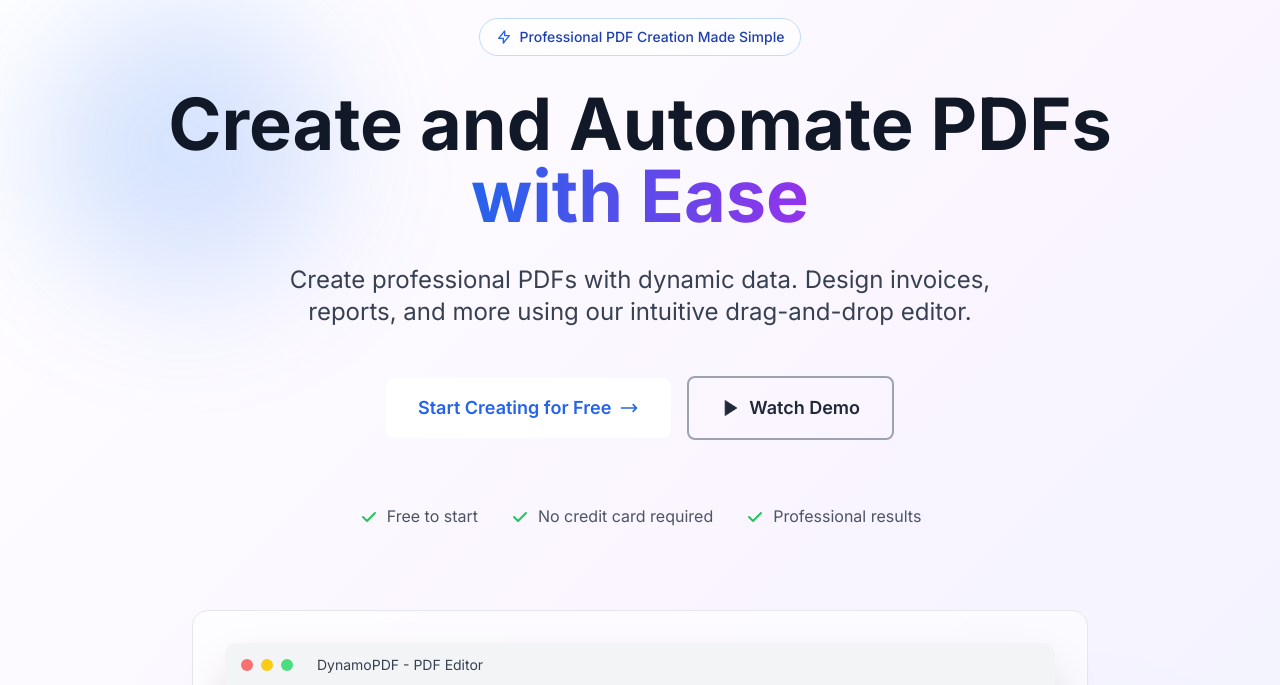
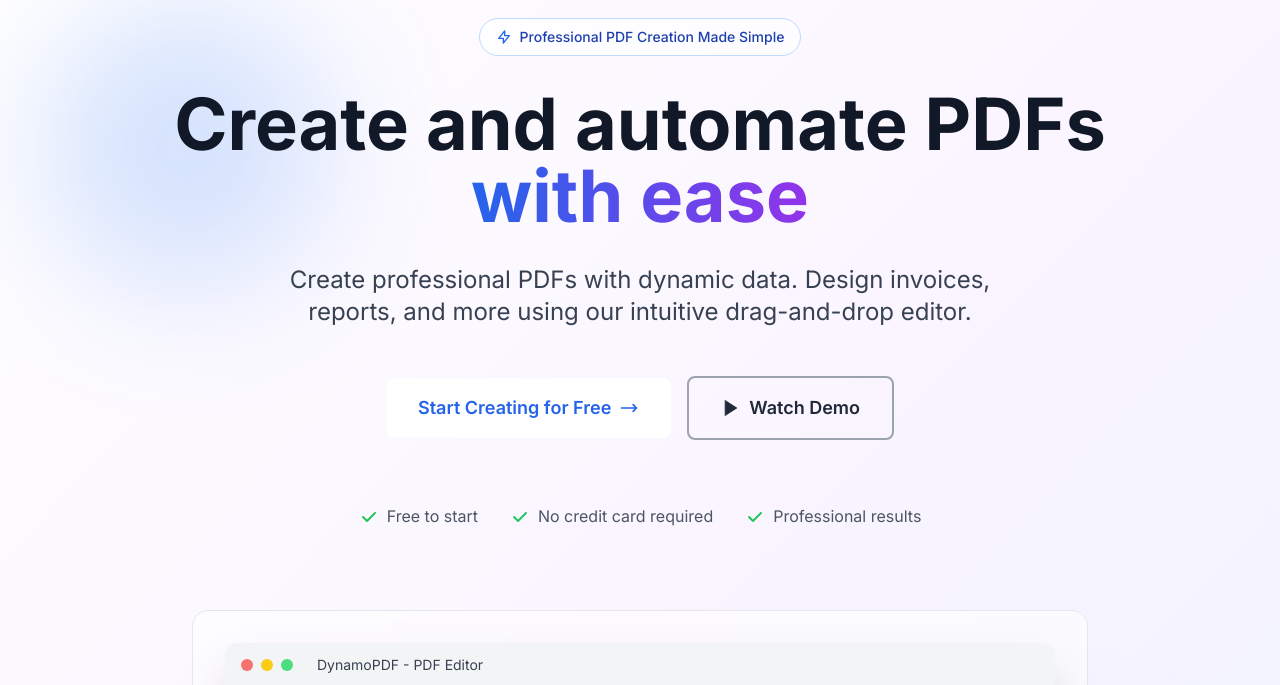
Before and after one commit to pvelleleth/pdf-landing, an Astro site: page / in a window 1280 px wide. Shown: the part 78-763 px from the top of the page. Built offline with nearby package versions, Linux system fonts and the light colour scheme; Astro itself is replaced by a stand-in of ours; a web font is replaced by a local one.

Commit message:
changed hero to sentence-case

```diff
--- a/src/components/ModernHero.tsx
+++ b/src/components/ModernHero.tsx
@@ -36,10 +36,10 @@ const ModernHero = (props: ModernHeroProps) => {
 
           {/* Main Heading */}
           <h1 className="text-5xl md:text-7xl font-bold text-gray-900 mb-8 leading-tight">
-            Create and Automate PDFs
+            Create and automate PDFs
             <br />
             <span className="bg-gradient-to-r from-blue-600 to-purple-600 bg-clip-text text-transparent">
-              with Ease
+              with ease
             </span>
           </h1>
 
```
